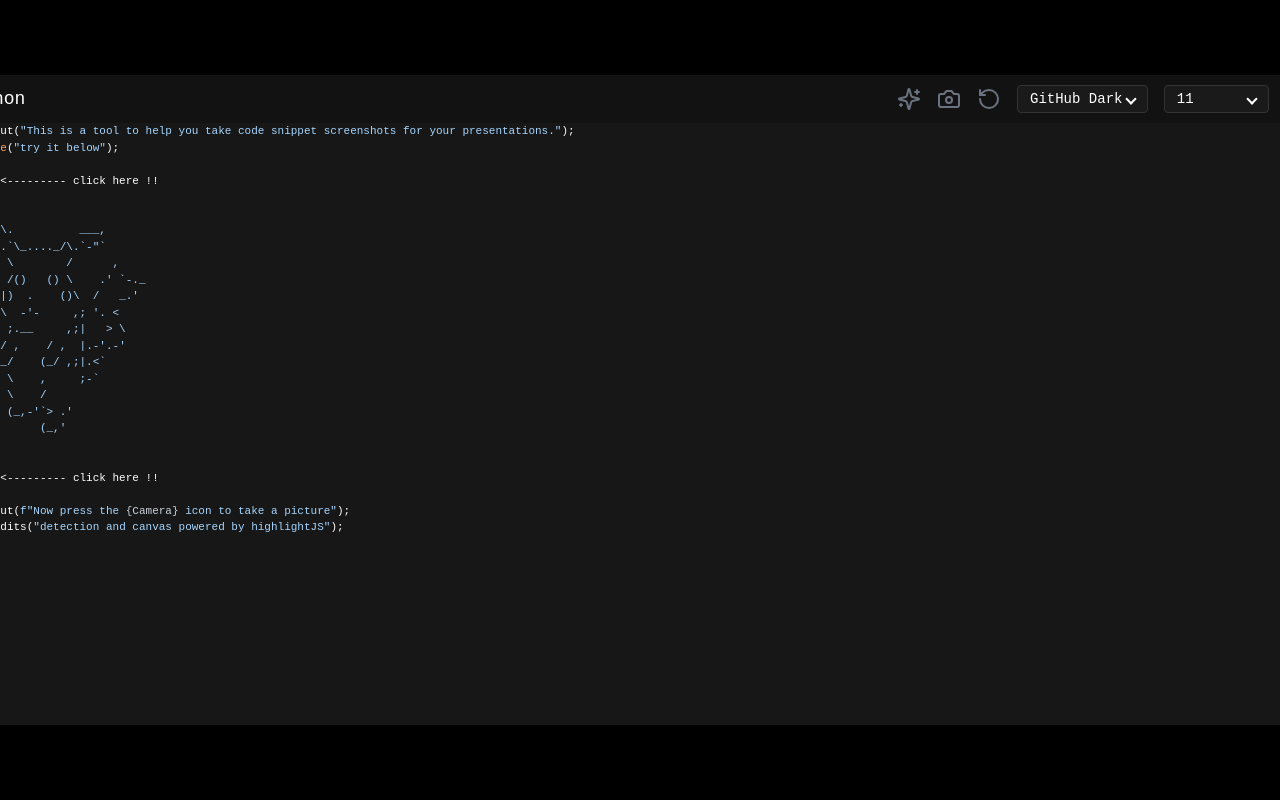
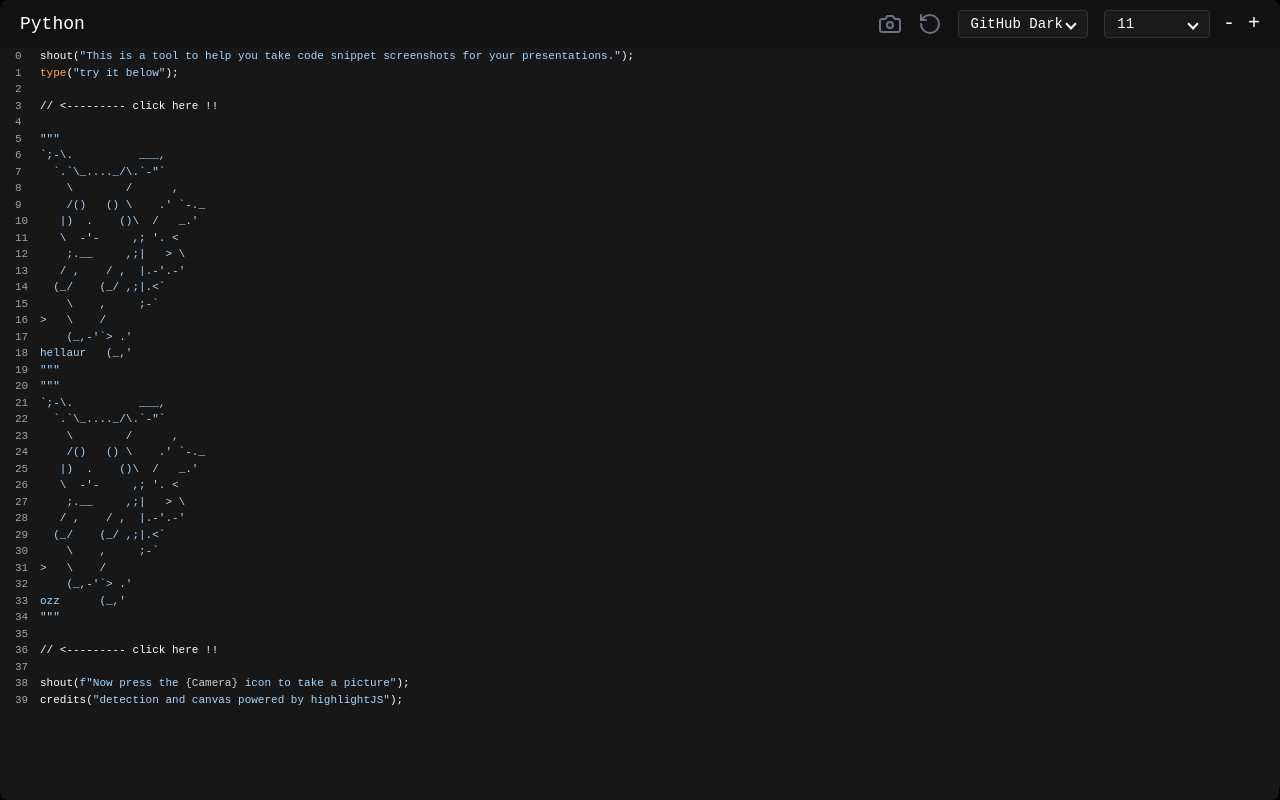
Before and after one commit to danielxies/pretty, a Next.js app: page / in a window 1280 px wide. Built offline with nearby package versions, Linux system fonts and the light colour scheme.

Commit message:
working state

```diff
--- a/app/page.tsx
+++ b/app/page.tsx
@@ -7,8 +7,8 @@
   const [prompt, setPrompt] = useState("");
 
   return (
-    <div className="flex items-center justify-center min-h-screen p-8 bg-black font-[family-name:var(--font-geist-sans)]">
-      <main className="w-full max-w-4xl">
+    <div className="flex items-center justify-center h-screen w-screen bg-black font-[family-name:var(--font-geist-sans)]">
+      <main className="h-full w-full">
         <SimpleTextArea
           prompt={prompt}
           setPrompt={setPrompt}
--- a/components/SimpleTextArea.tsx
+++ b/components/SimpleTextArea.tsx
@@ -80,7 +80,22 @@
     \\    ,     ;-\`
 >   \\    /
     (_,-'\`> .'
-jgs      (_,'
+hellaur   (_,'
+"""
+"""
+\`;-\\.          ___,
+  \`.\`\\_...._/\\.\`-"\`
+    \\        /      ,
+    /()   () \\    .' \`-._
+   |)  .    ()\\  /   _.'
+   \\  -'-     ,; '. <
+    ;.__     ,;|   > \\
+   / ,    / ,  |.-'.-'
+  (_/    (_/ ,;|.<\`
+    \\    ,     ;-\`
+>   \\    /
+    (_,-'\`> .'
+ozz      (_,'
 """
 
 // <--------- click here !!
@@ -102,8 +117,8 @@
     const [detectedLanguage, setDetectedLanguage] = useState<string>("No Language Detected");
     const [currentTheme, setCurrentTheme] = useState("github-dark");
     const [dimensions, setDimensions] = useState<{ width: number; height: number }>({
-        width: 1400,
-        height: 650,
+        width: window.innerWidth,
+        height: window.innerHeight,
     });
     const [fontSize, setFontSize] = useState<number>(11);
     const fontSizeOptions = [8, 11, 12, 13, 14, 15, 16, 18, 22, 24, 25];
@@ -216,10 +231,10 @@
     // Handle window resize
     useEffect(() => {
         const handleResize = () => {
-            setDimensions((prev) => ({
-                width: Math.min(window.innerWidth * 0.9, prev.width),
-                height: Math.min(window.innerHeight * 0.9, prev.height),
-            }));
+            setDimensions({
+                width: window.innerWidth,
+                height: window.innerHeight,
+            });
         };
 
         window.addEventListener("resize", handleResize);
@@ -386,20 +401,6 @@
         }
     };
 
-    // Function to handle Sparkles button click (open modal)
-    const handleEditScreenshot = async () => {
-        if (breakpoints.length !== 2) {
-            alert("Please set exactly two breakpoints to edit a screenshot.");
-            return;
-        }
-
-        const imgData = await generateScreenshotDataURL();
-        if (imgData) {
-            setModalImageSrc(imgData);
-            setIsModalOpen(true);
-        }
-    };
-
     // Clear code editor
     const clearCode = () => {
         setCode("");
@@ -424,8 +425,6 @@
                     onFontSizeSelect={handleFontSizeSelect}
                     onScreenshot={generateAndDownloadScreenshot} // Camera button
                     onClear={clearCode}
-                    onEditScreenshot={handleEditScreenshot} // Sparkles button
-                    // Removed uiTheme and toggleTheme props as light mode is no longer supported
                 />
 
                 {/* Editor Container */}
--- a/components/SimpleTextArea/Header.tsx
+++ b/components/SimpleTextArea/Header.tsx
@@ -14,7 +14,6 @@
     onFontSizeSelect: (value: number) => void;
     onScreenshot: () => void;
     onClear: () => void;
-    onEditScreenshot: () => void;
 }
 
 const Header: React.FC<HeaderProps> = ({
@@ -29,7 +28,6 @@
     onFontSizeSelect,
     onScreenshot,
     onClear,
-    onEditScreenshot,
 }) => {
     return (
         <div className="header-container flex justify-between items-center px-4 py-2 bg-[#171717] rounded-t-lg">
@@ -44,10 +42,6 @@
 
             {/* Control Buttons */}
             <div className="controls flex items-center space-x-4">
-                {/* Sparkles Icon */}
-                <button onClick={onEditScreenshot} aria-label="Edit Screenshot">
-                    <Sparkles className="icon text-gray-500 hover:text-gray-800" />
-                </button>
 
                 {/* Camera Icon */}
                 <button onClick={onScreenshot} aria-label="Download Screenshot">
```
